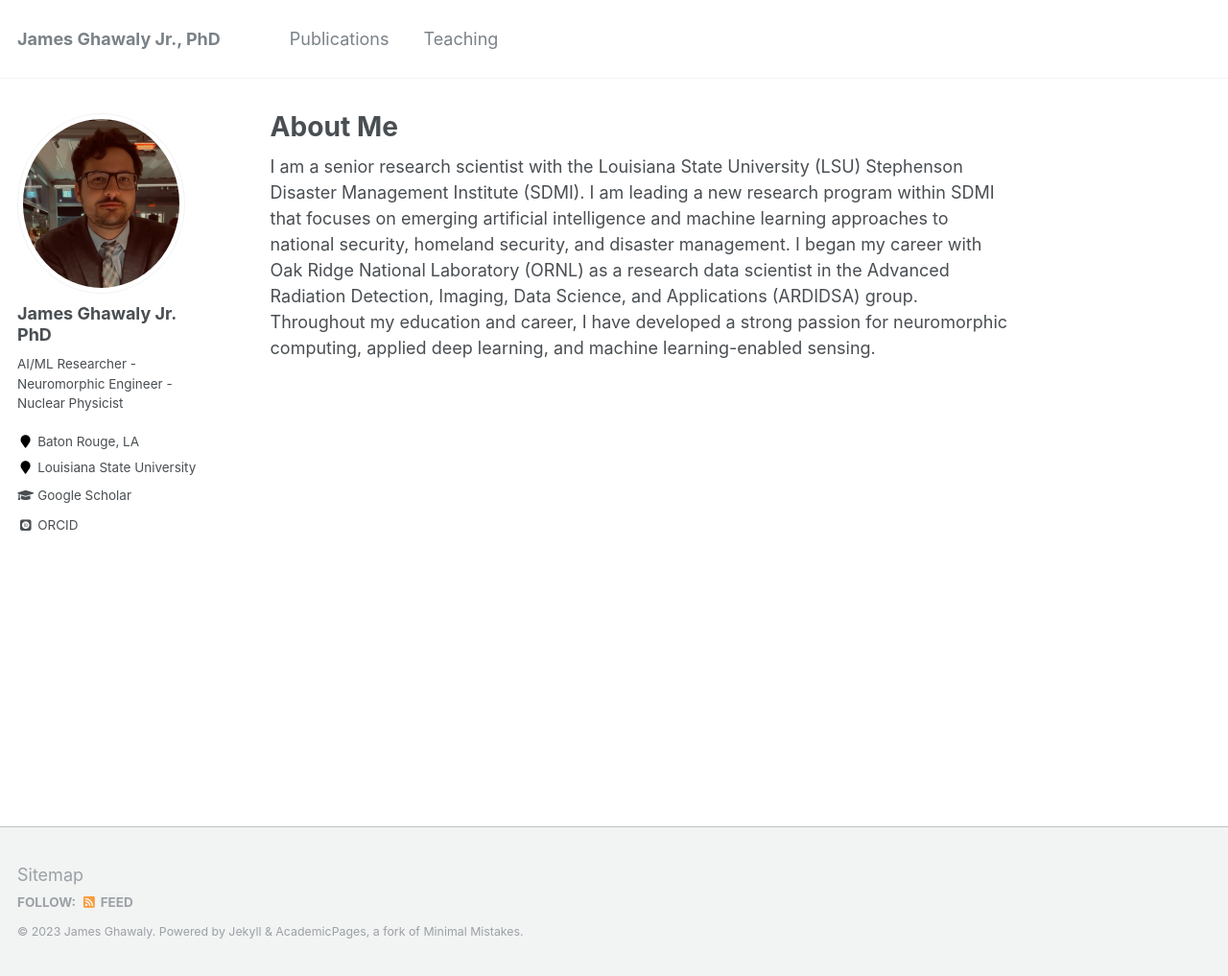
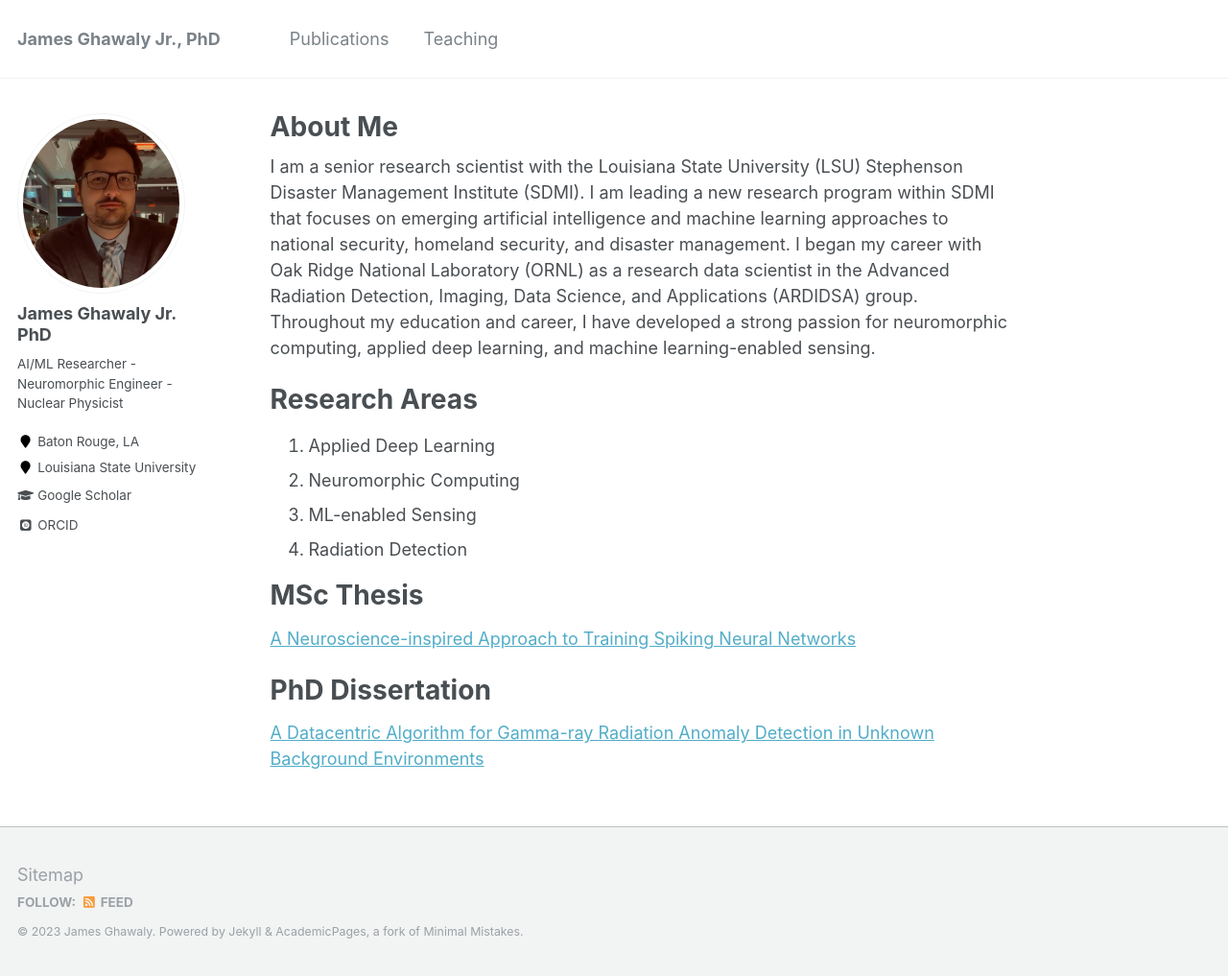
Before and after one commit to jghawaly/jghawaly.github.io, a Jekyll site: the page built from _pages/about.md, in a window 1280 px wide and 1017 px high. Shown: the whole window at 96% size. Built offline with Jekyll 4.4.1, drawn with Linux system fonts in a browser that asks for light colours; some web fonts are replaced.

Commit message:
Updated template

```diff
--- a/_pages/about.md
+++ b/_pages/about.md
@@ -9,3 +9,18 @@ redirect_from:
 ---
 
 I am a senior research scientist with the Louisiana State University (LSU) Stephenson Disaster Management Institute (SDMI). I am leading a new research program within SDMI that focuses on emerging artificial intelligence and machine learning approaches to national security, homeland security, and disaster management. I began my career with Oak Ridge National Laboratory (ORNL) as a research data scientist in the Advanced Radiation Detection, Imaging, Data Science, and Applications (ARDIDSA) group. Throughout my education and career, I have developed a strong passion for neuromorphic computing, applied deep learning, and machine learning-enabled sensing.
+
+Research Areas
+======
+1. Applied Deep Learning
+2. Neuromorphic Computing
+3. ML-enabled Sensing
+4. Radiation Detection
+
+MSc Thesis
+======
+[A Neuroscience-inspired Approach to Training Spiking Neural Networks](https://trace.tennessee.edu/cgi/viewcontent.cgi?article=7158&context=utk_gradthes)
+
+PhD Dissertation
+======
+[A Datacentric Algorithm for Gamma-ray Radiation Anomaly Detection in Unknown Background Environments](https://trace.tennessee.edu/utk_graddiss/6943/)
```
